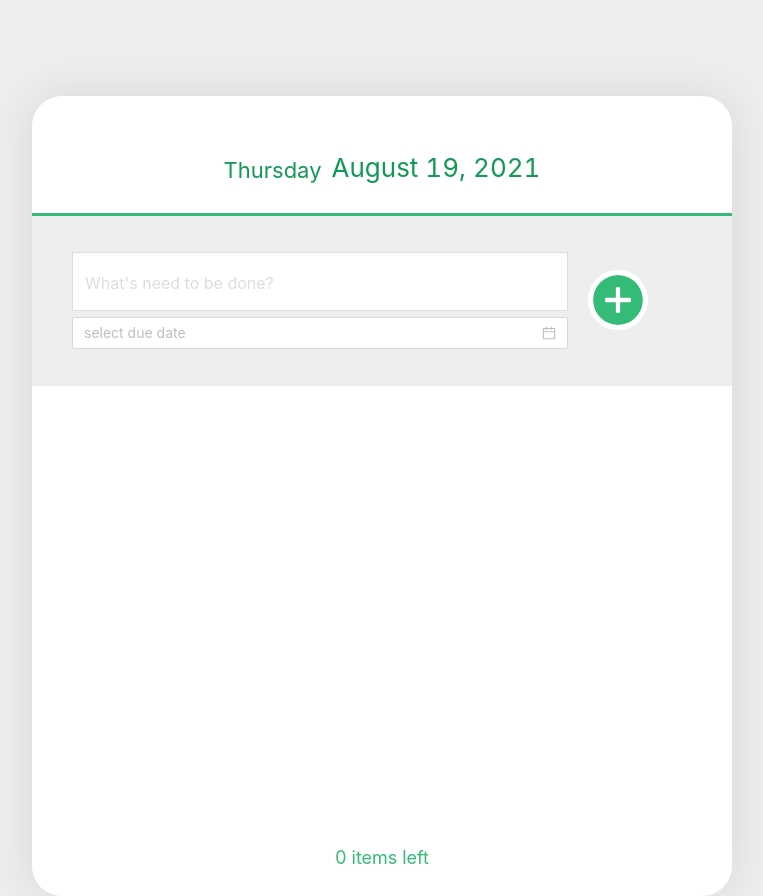
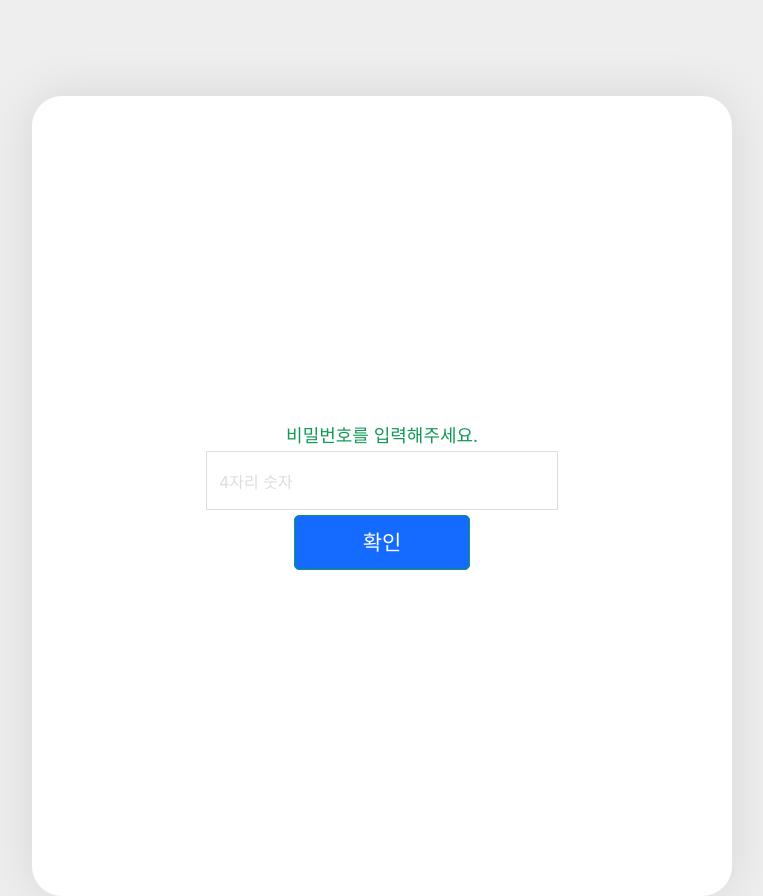
Before and after one commit to psy-g/solarconnect-assignment1, a React (Create React App) app: page / in a window 1280 px wide. Shown: the whole page, without its empty margins (258-1021 px from the left). Built offline with nearby package versions, Linux system fonts and the light colour scheme.

Commit message:
feat : 로그인

```diff
--- a/src/App.tsx
+++ b/src/App.tsx
@@ -1,11 +1,14 @@
 import React from "react";
 import "antd/dist/antd.css";
+
 import Spinner from "components/common/Spinner";
 import TodoContainer from "components/todo/TodoContainer";
+import LoginContainer from 'components/login/LoginContainer'
+
+import { useLogin } from "components/common/Login";
 
 function App() {
-  //@TODO login
-  let isLogged = true;
+  const { handleSubmit, input, onlyNumber, isLogged } = useLogin();
 
   const RenderLayout = (
     <div>
@@ -13,7 +16,19 @@ function App() {
     </div>
   );
 
-  return isLogged ? RenderLayout : <Spinner mask />;
+  const LoginLayout = (
+    <div>
+      <LoginContainer
+        handleSubmit={handleSubmit}
+        input={input}
+        onlyNumber={onlyNumber}
+        isLogged={isLogged}
+      />
+    </div>
+  )
+
+  // return isLogged ? RenderLayout : <Spinner mask />;
+  return isLogged ? RenderLayout : LoginLayout;
 }
 
 export default App;
--- a/src/components/common/Alert.tsx
+++ b/src/components/common/Alert.tsx
@@ -2,9 +2,12 @@ import { Modal } from 'antd';
 
 export const useAlert = () => {
     const warning = (type: string) => {
+
         Modal.warning({
             title: '오류',
-            content: type === 'text' ? ('할 일을 입력하여 주시기 바랍니다.') : ('목표 일을 입력하여 주시기 바랍니다.'),
+            content: type === '비밀번호' ?
+                (`${type}를 확인하여 주시기 바랍니다(숫자 4자리).`) :
+                (`${type}을 입력하여 주시기 바랍니다.`),
         })
     }
 
--- /dev/null
+++ b/src/components/common/Login.tsx
@@ -0,0 +1,62 @@
+import { useState, useEffect } from "react";
+
+import { useAlert } from "components/common/Alert";
+
+export const useLogin = () => {
+  const { warning } = useAlert();
+  const [input, setInput] = useState('');
+  const [userState, setUserState] = useState(0);
+  const [isLogged, setIsLogged] = useState(false);
+
+  useEffect(() => {
+    loadUser();
+  }, []);
+
+  const onlyNumber = (e: React.ChangeEvent<HTMLInputElement>) => {
+    const { value } = e.target;
+    const filter = value.replace(/[^0-9]/g, '').slice(0, 4);
+
+    setInput(filter);
+  }
+
+  const handleSubmit = (e: React.FormEvent<HTMLFormElement>) => {
+    e.preventDefault();
+
+    if(userState === 0) {
+      saveData();
+    } else {
+      Number(input) === Number(userState) ?
+        setIsLogged(true) :
+        warning('비밀번호')
+    }
+  }
+
+  const saveData = () => {
+    if (input.length < 4) {
+      warning('비밀번호');
+    } else {
+      localStorage.setItem("user", JSON.stringify(btoa(input)));
+      setIsLogged(true);
+    }
+  };
+
+  const loadUser = () => {
+    const user = localStorage.getItem("user");
+
+    if (user === null) {
+      setUserState(0);
+    } else {
+      const id = Number(atob(JSON.parse(user!)));
+      setUserState(id);
+    }
+  }
+
+    return {
+        onlyNumber,
+        handleSubmit,
+        saveData,
+        loadUser,
+        input,
+        isLogged
+    }
+}
--- /dev/null
+++ b/src/components/login/LoginContainer.tsx
@@ -0,0 +1,28 @@
+import React from 'react'
+
+import LoginTemplate from "components/todo/template/TodoTemplate";
+import Login from "components/login/template/login/Login";
+
+interface LoginContainerProps {
+  input: string;
+  onlyNumber: (e: React.ChangeEvent<HTMLInputElement>) => void;
+  handleSubmit: (e: React.FormEvent<HTMLFormElement>) => void;
+  isLogged: boolean;
+}
+
+const LoginContainer = ({ input, onlyNumber, handleSubmit, isLogged }: LoginContainerProps) => {
+    return (
+      <>
+        <LoginTemplate>
+            <Login
+              handleSubmit={handleSubmit}
+              input={input}
+              onlyNumber={onlyNumber}
+              isLogged={isLogged}
+            />
+        </LoginTemplate>
+      </>
+    );
+  };
+
+  export default LoginContainer;
--- /dev/null
+++ b/src/components/login/template/login/Login.tsx
@@ -0,0 +1,78 @@
+import React from "react";
+import styled from "styled-components";
+
+const LoginBlock = styled.div`
+  display: flex;
+  flex-direction: column;
+  justify-content: center;
+  align-items: center;
+  height: 100%;
+`;
+
+const Title = styled.div`
+  font-size: 18px;
+  color: #119955;
+`
+
+const InsertForm = styled.form`
+  display: flex;
+  justify-content: center;
+  flex-direction: column;
+  align-items: center;
+`;
+
+const Input = styled.input`
+  padding: 12px;
+  border: 1px solid #dddddd;
+  width: 100%;
+  outline: none;
+  font-size: 21px;
+  box-sizing: border-box;
+  color: #119955;
+  &::placeholder {
+    color: #dddddd;
+    font-size: 16px;
+  }
+`;
+
+const SumitBtn = styled.button`
+  margin-top: 5px;
+  padding: 10px;
+  border: 1px solid #119955;
+  border-radius: 5px;
+  width: 50%;
+  outline: none;
+  font-size: 21px;
+  box-sizing: border-box;
+  color: #FFFFFF;
+  background-color: #156AFF;
+  cursor: pointer;
+`;
+
+interface LoginProps {
+  input: string;
+  onlyNumber: (e: React.ChangeEvent<HTMLInputElement>) => void;
+  handleSubmit: (e: React.FormEvent<HTMLFormElement>) => void;
+  isLogged: boolean;
+}
+
+const Login = ({ input, onlyNumber, handleSubmit }: LoginProps) => {
+
+    return (
+        <LoginBlock>
+          <Title>비밀번호를 입력해주세요.</Title>
+          <InsertForm onSubmit={handleSubmit}>
+          <Input
+            autoFocus
+            type="password"
+            placeholder="4자리 숫자"
+            value={input}
+            onChange={onlyNumber}
+          />
+          <SumitBtn>확인</SumitBtn>
+          </InsertForm>
+        </LoginBlock>
+    );
+  };
+
+  export default React.memo(Login);
--- a/src/components/todo/TodoService.tsx
+++ b/src/components/todo/TodoService.tsx
@@ -47,7 +47,7 @@ export const useTodo = () => {
       return todo;
     })
 
-    setTodoState(completeTodo)
+    setTodoState(completeTodo);
   };
 
   const removeTodo = (id: number) => {
--- a/src/components/todo/template/create/TodoCreate.tsx
+++ b/src/components/todo/template/create/TodoCreate.tsx
@@ -101,10 +101,12 @@ const TodoCreate = ({
     e.preventDefault();
 
     if(value.length === 0) {
-      warning('text');
+      // warning('text');
+      warning('할 일');
     }
     if(date.length === 0 && value.length > 0) {
-      warning('date');
+      // warning('date');
+      warning('목표 일');
     }
     if(date.length > 0 && value.length > 0) {
       const currentDay = new Date().setHours(9,0,0,0);
```
